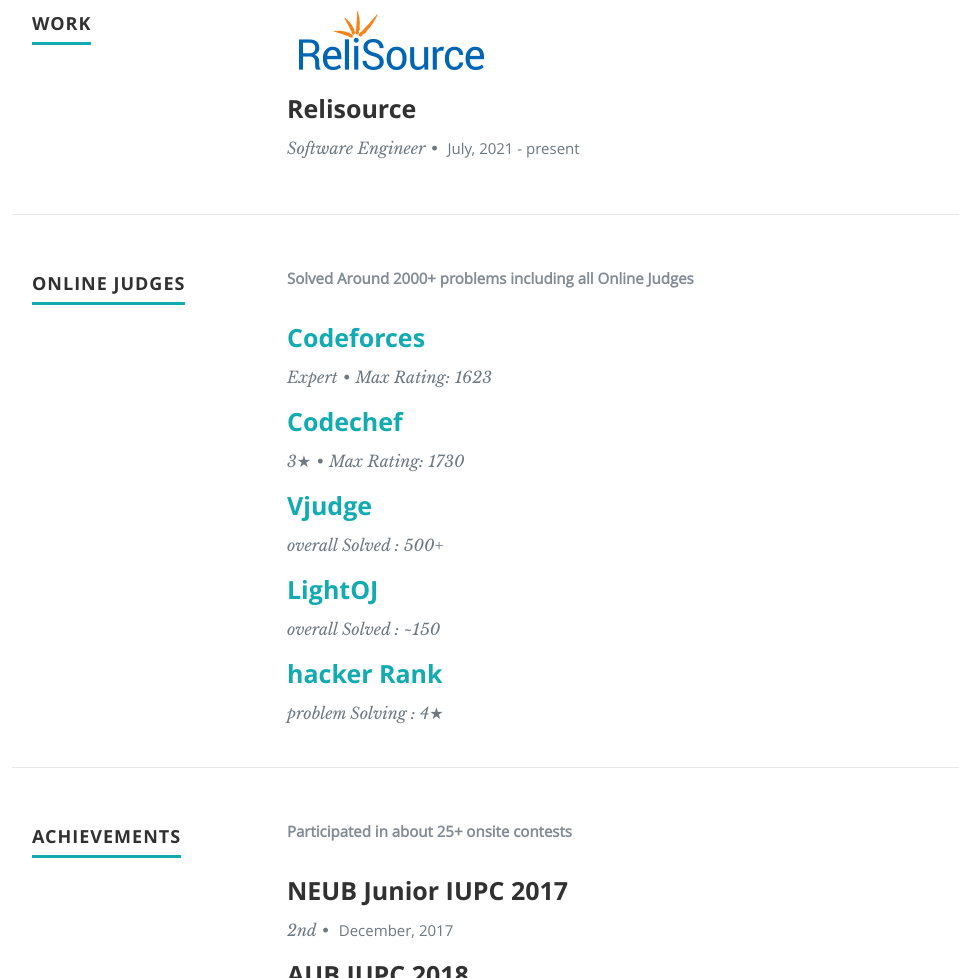
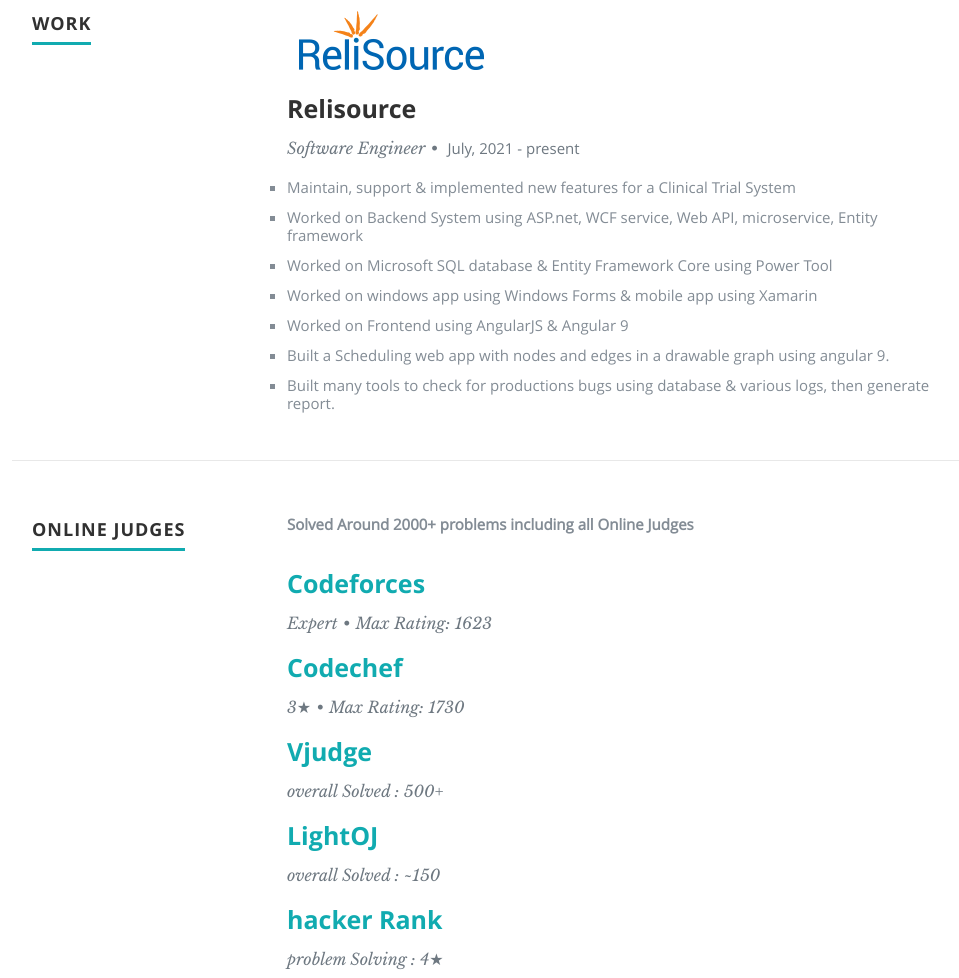
Before and after one commit to wazedrifat/wazedrifat.github.io, a plain HTML site: page index.html in a window 1280 px wide. Shown: the part 2088-3066 px from the top of the page, without its empty margins (118-1077 px from the left). Drawn offline with nearby package versions, Linux system fonts and the light colour scheme; a web font is replaced by a local one.

Commit message:
added job responsibility

```diff
--- a/index.html
+++ b/index.html
@@ -205,9 +205,15 @@
 					<img alt="" src="images/icon/relisource.png"> <h3>Relisource</h3>
 				   	<p class="info">Software Engineer<span>&bull;</span> <em class="date">July, 2021 - present</em></p>
 
-				   <p>
-
-				   </p>
+				   <ul style="list-style-type: square">
+					<li>Maintain, support & implemented new features for a Clinical Trial System</li>
+					<li>Worked on Backend System using ASP.net, WCF service, Web API, microservice, Entity framework</li>
+					<li>Worked on Microsoft SQL database & Entity Framework Core using Power Tool</li>
+					<li>Worked on windows app using Windows Forms & mobile app using Xamarin</li>
+					<li>Worked on Frontend using AngularJS & Angular 9</li>
+					<li>Built a Scheduling web app with nodes and edges in a drawable graph using angular 9.</li>
+					<li>Built many tools to check for productions bugs using database & various logs, then generate report.</li>
+				   </ul>
 
 				</div>
 
```
